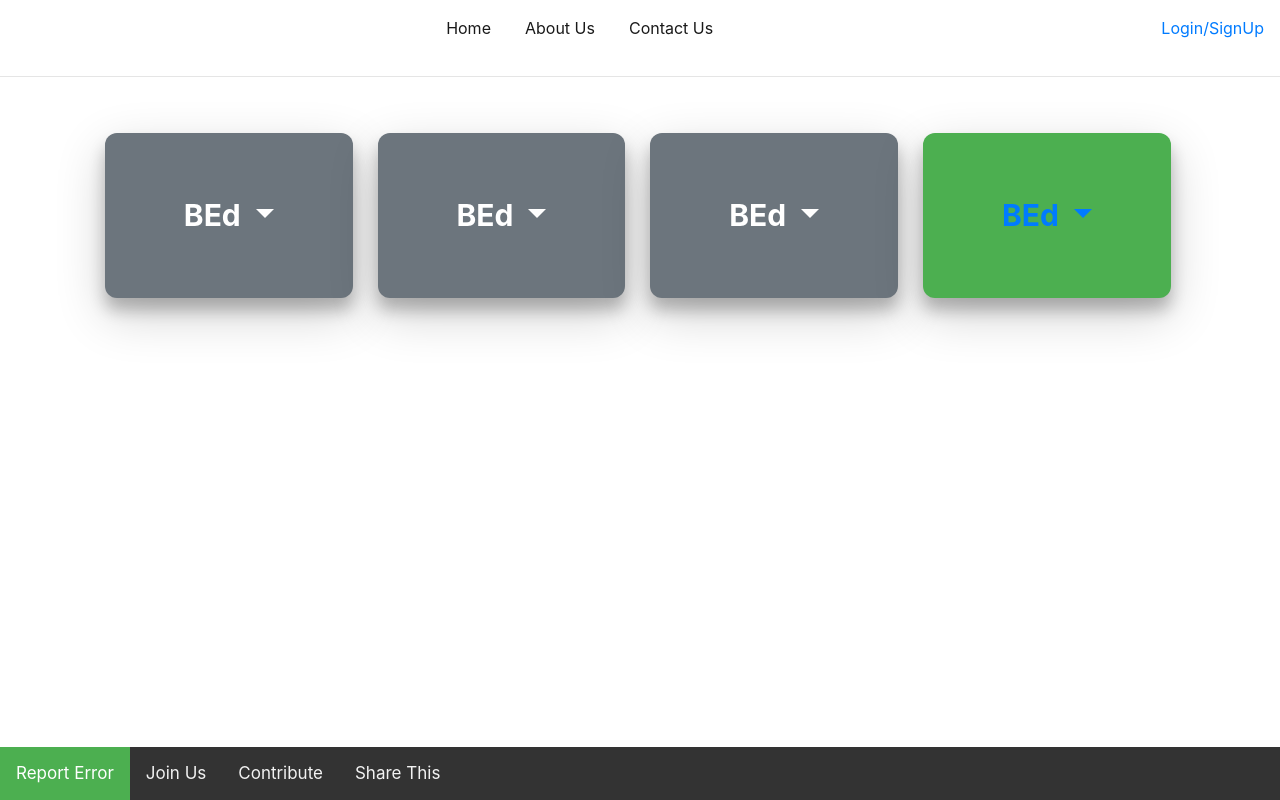
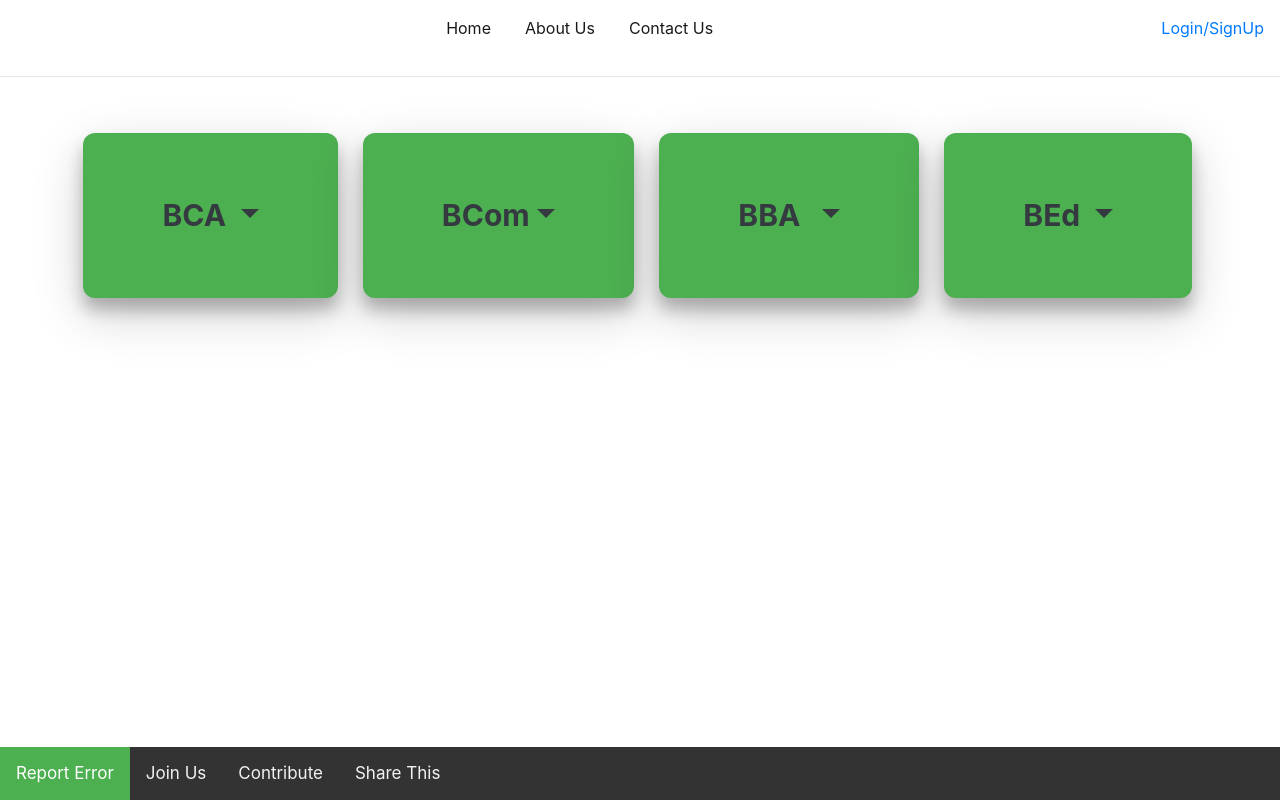
Before and after one commit to shuklaabhishek1221/notesportal, a plain HTML site: page index.html in a window 1280 px wide. Drawn offline with nearby package versions, Linux system fonts and the light colour scheme.

Commit message:
changed color

```diff
--- a/index.html
+++ b/index.html
@@ -88,7 +88,7 @@ body {
 -->
 <div class="text-center">
      <div class="btn-group" role="group">
-    <button type="button" id="btnGroupDrop1" class="button dropbtn btn-secondary dropdown-toggle" data-toggle="dropdown" aria-haspopup="true" aria-expanded="false"><strong>BEd&nbsp;</strong></button>
+    <button type="button" id="btnGroupDrop1" class="button dropbtn btn-outline-dark dropdown-toggle" data-toggle="dropdown" aria-haspopup="true" aria-expanded="false"><strong>BCA&nbsp;</strong></button>
     <div class="dropdown-menu" aria-labelledby="btnGroupDrop1">
       <a class="dropdown-item" href="#">Semester 1</a>
       <a class="dropdown-item" href="#">Semester 2</a>
@@ -99,7 +99,7 @@ body {
     </div></div>&nbsp;
 
     <div class="btn-group" role="group">
-   <button type="button" id="btnGroupDrop1" class="button dropbtn btn-secondary dropdown-toggle" data-toggle="dropdown" aria-haspopup="true" aria-expanded="false"><strong>BEd&nbsp;</strong></button>
+   <button type="button" id="btnGroupDrop1" class="button dropbtn btn-outline-dark dropdown-toggle" data-toggle="dropdown" aria-haspopup="true" aria-expanded="false"><strong>BCom</strong></button>
    <div class="dropdown-menu" aria-labelledby="btnGroupDrop1">
      <a class="dropdown-item" href="#">Semester 1</a>
      <a class="dropdown-item" href="#">Semester 2</a>
@@ -109,7 +109,7 @@ body {
      <a class="dropdown-item" href="#">Semester 6</a>
    </div></div>&nbsp;
    <div class="btn-group" role="group">
-  <button type="button" id="btnGroupDrop1" class="button dropbtn btn-secondary dropdown-toggle" data-toggle="dropdown" aria-haspopup="true" aria-expanded="false"><strong>BEd&nbsp;</strong></button>
+  <button type="button" id="btnGroupDrop1" class="button dropbtn btn-outline-dark dropdown-toggle" data-toggle="dropdown" aria-haspopup="true" aria-expanded="false"><strong>BBA&nbsp;&nbsp;</strong></button>
   <div class="dropdown-menu" aria-labelledby="btnGroupDrop1">
     <a class="dropdown-item" href="#">Semester 1</a>
     <a class="dropdown-item" href="#">Semester 2</a>
@@ -119,7 +119,7 @@ body {
     <a class="dropdown-item" href="#">Semester 6</a>
   </div></div>&nbsp;
   <div class="btn-group" role="group">
- <button type="button" id="btnGroupDrop1" class="button dropbtn btn-outline-primary dropdown-toggle" data-toggle="dropdown" aria-haspopup="true" aria-expanded="false"><strong>BEd&nbsp;</strong></button>
+ <button type="button" id="btnGroupDrop1" class="button dropbtn btn-outline-dark dropdown-toggle" data-toggle="dropdown" aria-haspopup="true" aria-expanded="false"><strong>BEd&nbsp;</strong></button>
  <div class="dropdown-menu" aria-labelledby="btnGroupDrop1">
    <a class="dropdown-item" href="#">Semester 1</a>
    <a class="dropdown-item" href="#">Semester 2</a>
```
